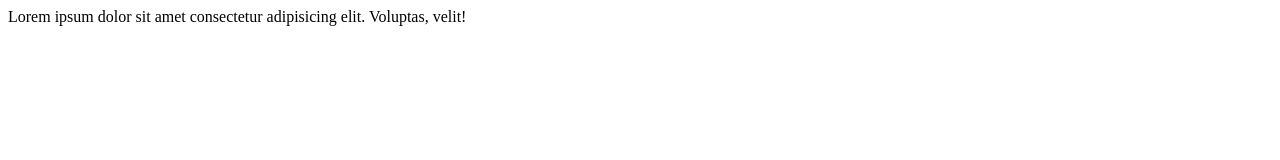
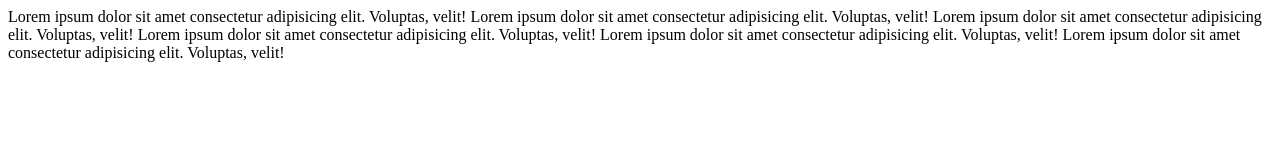
Before and after one commit to sureshponnadav2/gitDemo, a plain HTML site: page index.html in a window 1280 px wide. Drawn offline with Linux system fonts and the light colour scheme.

Commit message:
changed index file in master branch

```diff
--- a/index.html
+++ b/index.html
@@ -10,6 +10,11 @@
 
 <body>
   Lorem ipsum dolor sit amet consectetur adipisicing elit. Voluptas, velit!
+  Lorem ipsum dolor sit amet consectetur adipisicing elit. Voluptas, velit!
+  Lorem ipsum dolor sit amet consectetur adipisicing elit. Voluptas, velit!
+  Lorem ipsum dolor sit amet consectetur adipisicing elit. Voluptas, velit!
+  Lorem ipsum dolor sit amet consectetur adipisicing elit. Voluptas, velit!
+  Lorem ipsum dolor sit amet consectetur adipisicing elit. Voluptas, velit!
 </body>
 
 </html>
```
